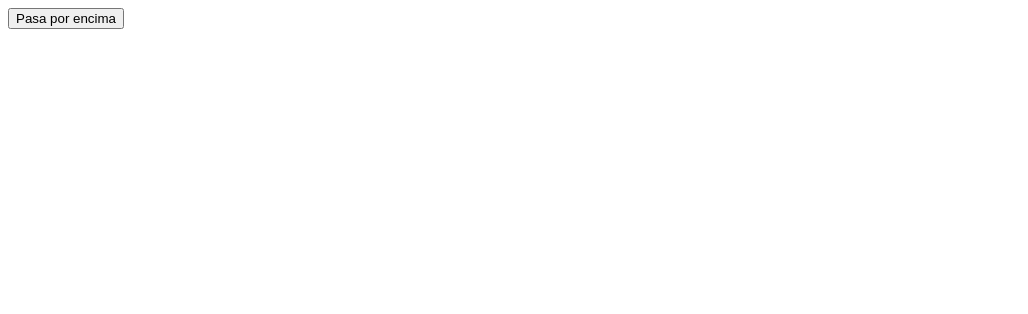
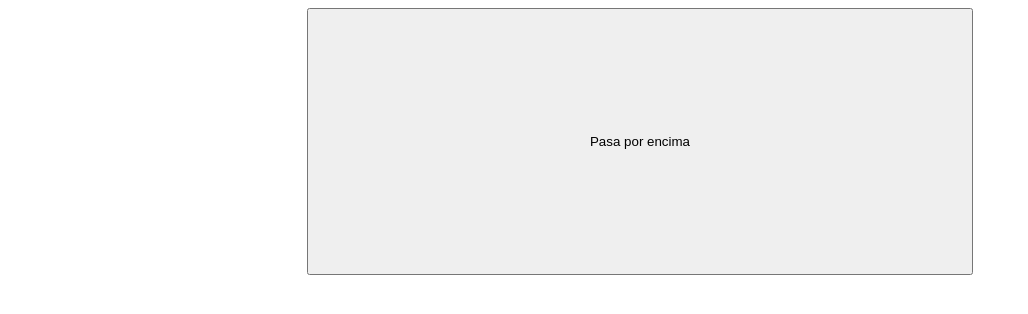
Before and after one commit to AgusGamb/OB, a plain HTML site: page HTML y CSS/CSS/Ejercicio03/ejercicioSelectores.html in a window 1280 px wide. Shown: the whole page, without its empty margins (0-1028 px from the left). Drawn offline with Linux system fonts and the light colour scheme.

Commit message:
Realizado

```diff
--- a/HTML y CSS/CSS/Ejercicio03/ejercicioSelectores.html
+++ b/HTML y CSS/CSS/Ejercicio03/ejercicioSelectores.html
@@ -1,12 +1,14 @@
 <!DOCTYPE html>
 <html lang="en">
 <head>
+    <meta charset="UTF-8">
+
     <title>Selectores, pseudo-clases y pseudo-elementos en CSS</title>
     <link rel="stylesheet" href="selectores.css">
 </head>
 <body>
     <div>
-        <button class="boton"></button>
+        <button class="btn"></button>
     </div>
 
     <!-- Crea un nuevo documento HTML con el título "Selectores, pseudo-clases y pseudo-elementos en CSS"
@@ -15,4 +17,3 @@ Crea un botón con el texto "Pasa por encima" (TIP: Este texto debes agregarlo a
 Utiliza las pseudo-clases para que cuando se pase el ratón por encima de este botón, el texto se vuelva blanco y el fondo de color verde
 Utiliza los pseudo-elementos para cambiar el texto del botón a "¡Hecho!" -->
 </body>
-</html>
--- a/HTML y CSS/CSS/Ejercicio03/selectores.css
+++ b/HTML y CSS/CSS/Ejercicio03/selectores.css
@@ -1,12 +1,23 @@
-/* Crea un botón con el texto "Pasa por encima" (TIP: Este texto debes agregarlo a través de un pseudo-elemento)
-Utiliza las pseudo-clases para que cuando se pase el ratón por encima de este botón, el texto se vuelva blanco y el fondo de color verde
-Utiliza los pseudo-elementos para cambiar el texto del botón a "¡Hecho!"  */
-
-button::before {
-    content: "Pasa por encima";
+body {
+    display: flex;
+    justify-content: center;
+    align-items: center;
 }
 
-button:hover {
+.btn {
+    width: 500pt;
+    height: 200pt;
+}
+
+.btn:hover {
+    background-color: green;
     color: white;
-    background-color: green;
 }
+
+.btn::before {
+    content: "Pasa por encima"
+}
+
+.btn:hover::before {
+    content: "¡Hecho!"
+}
```
